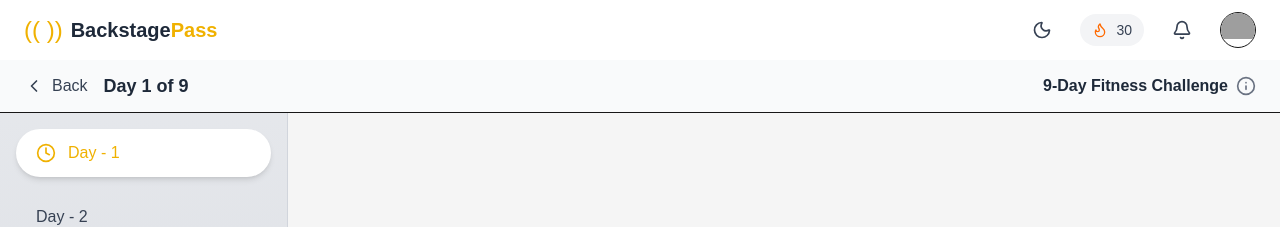
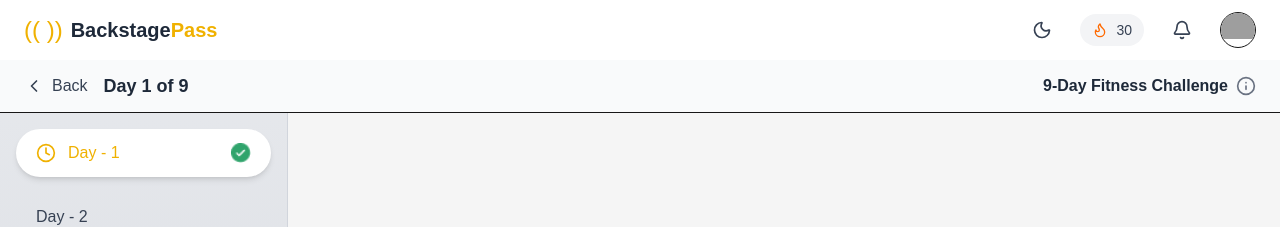
Before and after one commit to code-with-musharaf/Tmango-Assignment-Frontend, a Next.js app: page / in a window 1280 px wide. Shown: the top 227 px of the page. Built offline with nearby package versions, Linux system fonts and the light colour scheme; grey boxes are pictures that could not be loaded.

Commit message:
completed icon added

```diff
--- a/components/Sidebar.tsx
+++ b/components/Sidebar.tsx
@@ -1,26 +1,28 @@
 "use client";
 
-import { Lock, Clock, X, Menu } from "lucide-react";
-import { use, useEffect, useState } from "react";
+import { Lock, Clock, X, Menu, Check } from "lucide-react";
+import { useEffect, useState } from "react";
 import clsx from "clsx";
 import { useAppSelector } from "@/hooks/useRedux";
+import Image from "next/image";
 
 interface DayItem {
   day: number;
   locked: boolean;
   selected: boolean;
+  completed: boolean;
 }
 
 const days: DayItem[] = [
-  { day: 1, locked: false, selected: true },
-  { day: 2, locked: false, selected: false },
-  { day: 3, locked: true, selected: false },
-  { day: 4, locked: true, selected: false },
-  { day: 5, locked: true, selected: false },
-  { day: 6, locked: true, selected: false },
-  { day: 7, locked: true, selected: false },
-  { day: 8, locked: true, selected: false },
-  { day: 9, locked: true, selected: false },
+  { day: 1, locked: false, selected: true, completed: true },
+  { day: 2, locked: false, selected: false, completed: false },
+  { day: 3, locked: true, selected: false, completed: false },
+  { day: 4, locked: true, selected: false, completed: false },
+  { day: 5, locked: true, selected: false, completed: false },
+  { day: 6, locked: true, selected: false, completed: false },
+  { day: 7, locked: true, selected: false, completed: false },
+  { day: 8, locked: true, selected: false, completed: false },
+  { day: 9, locked: true, selected: false, completed: false },
 ];
 
 export default function ChallengeSidebar() {
@@ -117,6 +119,15 @@ export default function ChallengeSidebar() {
                 {item.locked && (
                   <Lock className="w-5 h-5 text-gray-600 dark:text-gray-400" />
                 )}
+                {item.completed && (
+                  <Image
+                    src="/assets/complete_icon.png"
+                    alt="check"
+                    width={20}
+                    height={20}
+                    className="w-5 h-5 text-gray-600 dark:text-gray-400"
+                  />
+                )}
               </div>
             );
           })}
```
Also changed, not shown: public/assets/complete_icon.png (added).
